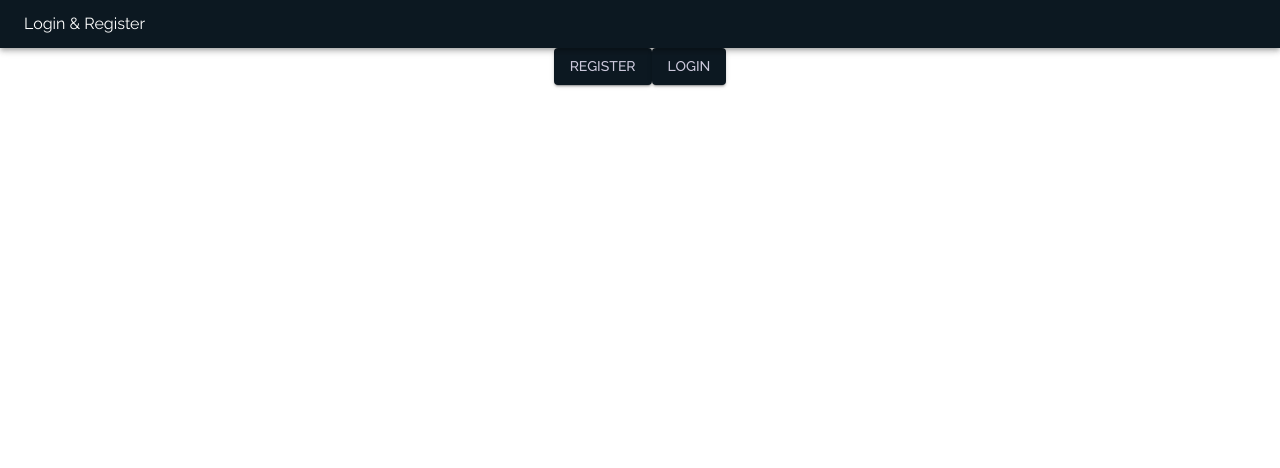
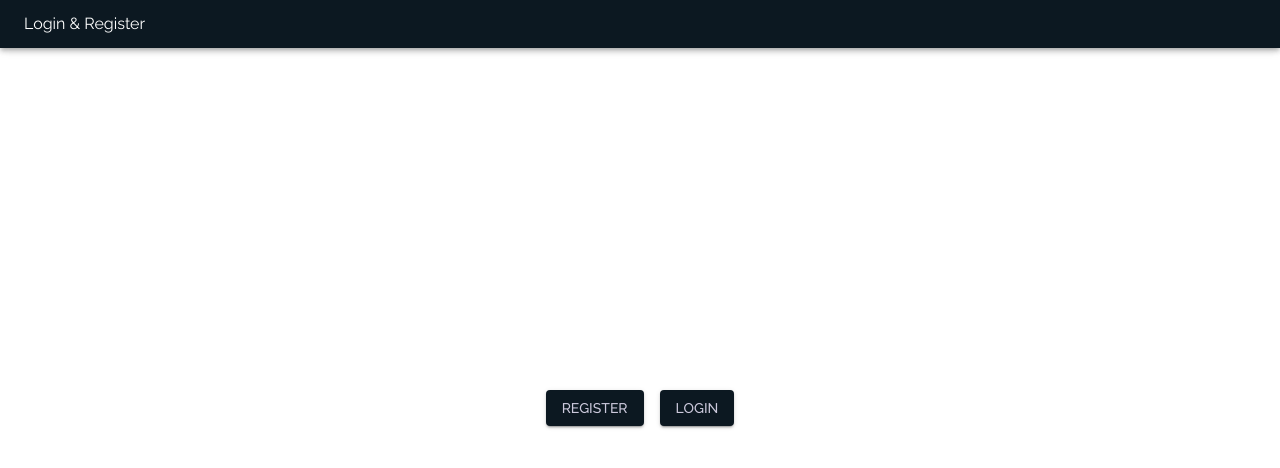
Before and after one commit to sachin979/loginregister-movie-app, a React (Create React App) app: page / in a window 1280 px wide. Shown: the top 468 px of the page. Built offline with nearby package versions, Linux system fonts and the light colour scheme.

Commit message:
Login Page is better now

```diff
--- a/src/Home.js
+++ b/src/Home.js
@@ -3,17 +3,38 @@ import Button from "@material-ui/core/Button";
 import Routes from "./Routes";
 import Login from "./Login";
 import NavBar from "./NavBar";
+import { makeStyles, Grid } from "@material-ui/core";
+
+const useStyles = makeStyles((theme) => ({
+  home: {
+    height: "90vh",
+    display: "flex",
+    justifyContent: "center",
+    flexDirection: "column",
+    alignItems: "center",
+    textAlign: "center",
+  },
+}));
 
 function Home() {
+  const classes = useStyles();
   return (
     <div>
       <NavBar />
+      <div className={classes.home}>
+        <Grid container justifyContent="center" spacing={2}>
+          <Grid item>
             <Button color="primary" variant="contained" href="\register">
               Register
             </Button>
+          </Grid>
+          <Grid item>
             <Button color="primary" variant="contained" href="\login">
               Login
             </Button>
+          </Grid>
+        </Grid>
+      </div>
     </div>
   );
 }
--- a/src/Login.js
+++ b/src/Login.js
@@ -7,7 +7,7 @@ import bg1 from "./images/bg1.jpg";
 
 const useStyles = makeStyles((theme) => ({
   root: {
-    height: "80vh",
+    height: "85vh",
   },
 
   left: {
@@ -18,6 +18,7 @@ const useStyles = makeStyles((theme) => ({
     width: "100%",
     height: "100%",
     flexDirection: "column",
+    justifyContent: "center",
   },
   right: {
     padding: theme.spacing(2),
@@ -62,17 +63,17 @@ export default function Login() {
     <div>
       <NavBar />
       <Grid container className={classes.root} direction="column" justifyContent="center">
-        <Grid item container justifyContent="center">
-          <Grid item xs={6}>
+        <Grid item container justifyContent="center" style={{ height: "80vh" }} alignItems="center">
+          <Grid item xs={4}>
             <Paper elevation={12}>
               <Grid container direction="row" justifyContent="center">
-                <Grid item xs={4}>
+                <Grid item xs={5}>
                   <Box component="span" className={classes.left}>
                     <Typography variant="h4">Login</Typography>
                     <Typography variant="subtitle1">We are happy to see you back</Typography>
                   </Box>
                 </Grid>
-                <Grid item xs={8} container justifyContent="center">
+                <Grid item xs={7} container justifyContent="center">
                   <Grid item>
                     <Typography>Login</Typography>
                   </Grid>
```
Lines whose indentation alone changed are shown as unchanged.
